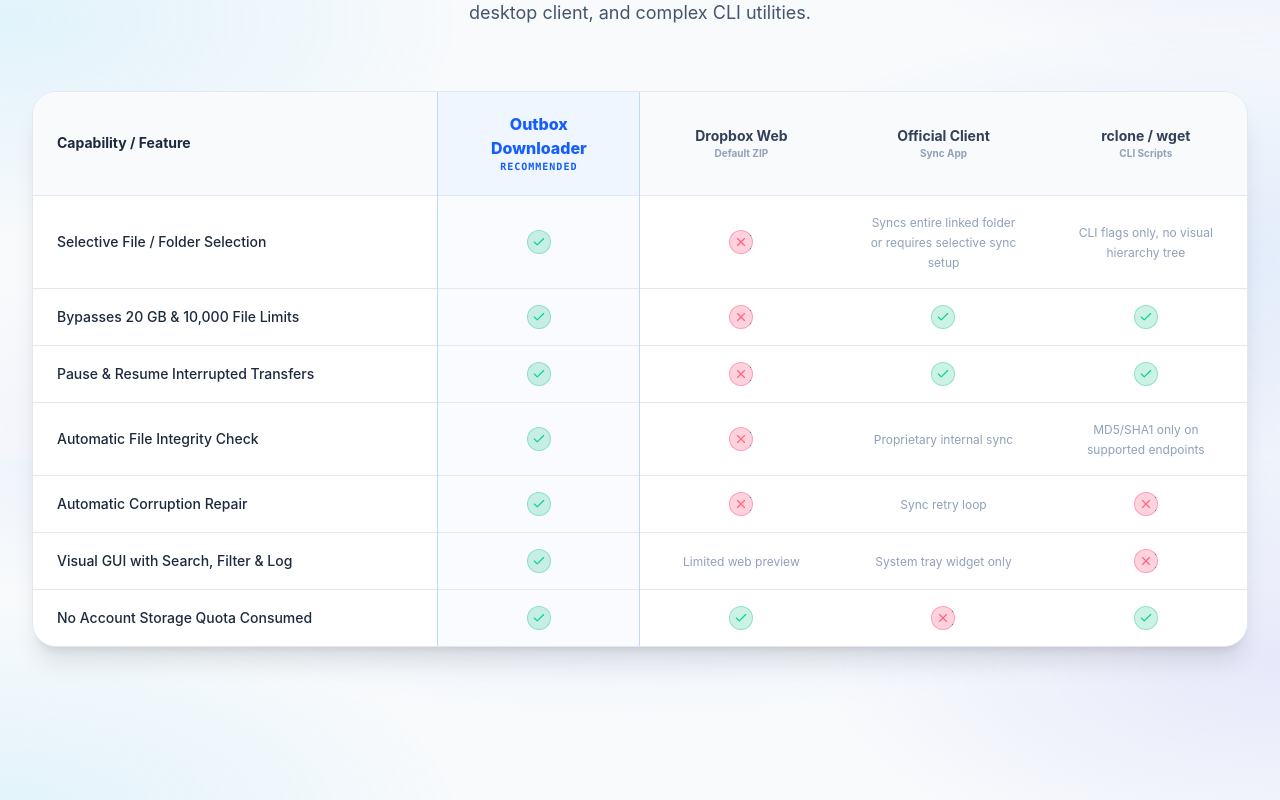
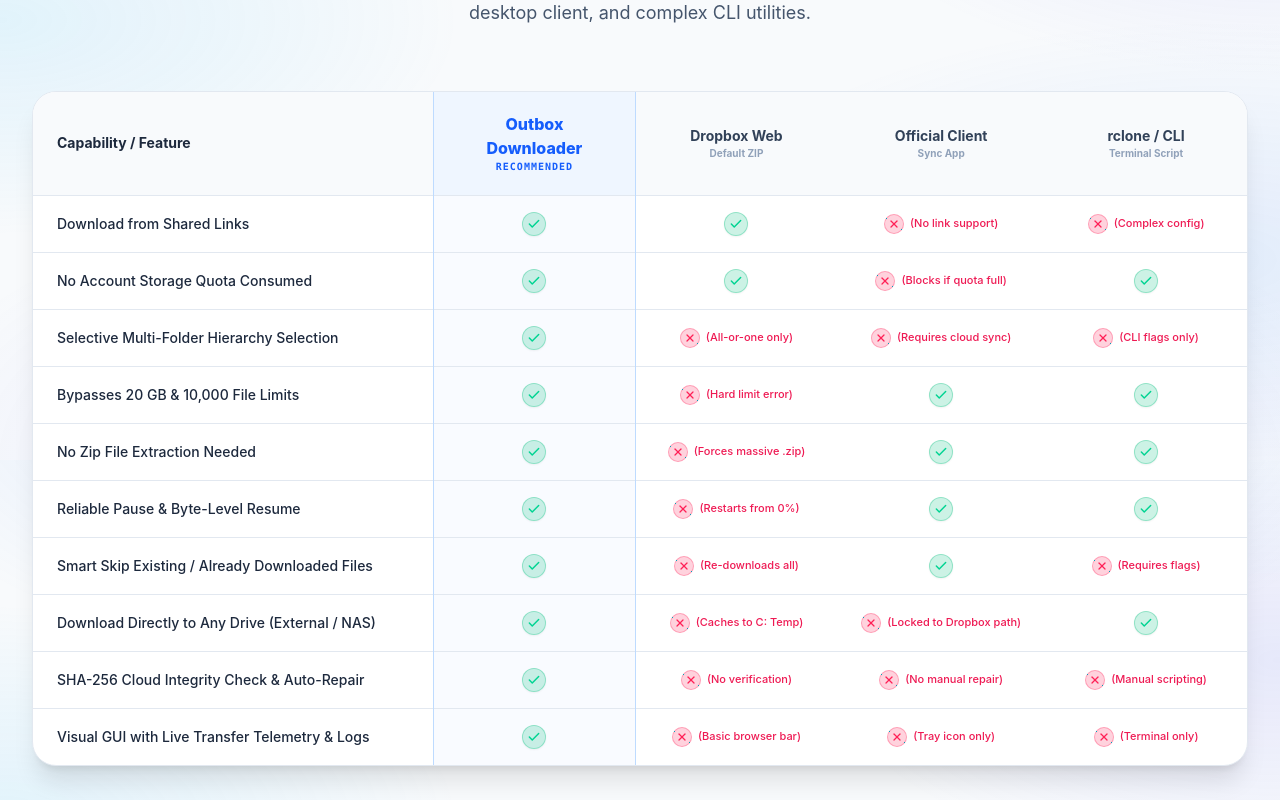
Before and after one commit to AsadBulediReal/OutBox-website, a React (Vite) app: page / in a window 1280 px wide. Shown: the part 4340-5140 px from the top of the page. Built offline with nearby package versions, Linux system fonts and the light colour scheme; no server answers.

Commit message:
feat(comparison): update comparison table to exact 10-row matrix with annotated cross badges

```diff
--- a/src/components/ComparisonTable.tsx
+++ b/src/components/ComparisonTable.tsx
@@ -7,19 +7,28 @@ export const ComparisonTable: React.FC = () => {
     if (typeof val === 'boolean') {
       return val ? (
         <div className="flex items-center justify-center">
-          <div className="w-6 h-6 rounded-full bg-emerald-500/20 text-emerald-400 flex items-center justify-center border border-emerald-500/30">
-            <Check className="w-3.5 h-3.5" />
+          <div className="w-6 h-6 rounded-full bg-emerald-500/20 text-emerald-400 flex items-center justify-center border border-emerald-500/30 shadow-xs">
+            <Check className="w-3.5 h-3.5 stroke-[2.5]" />
           </div>
         </div>
       ) : (
         <div className="flex items-center justify-center">
-          <div className="w-6 h-6 rounded-full bg-rose-500/20 text-rose-400 flex items-center justify-center border border-rose-500/30">
-            <X className="w-3.5 h-3.5" />
+          <div className="w-6 h-6 rounded-full bg-rose-500/20 text-rose-400 flex items-center justify-center border border-rose-500/30 shadow-xs">
+            <X className="w-3.5 h-3.5 stroke-[2.5]" />
           </div>
         </div>
       );
     }
-    return <span className="text-xs text-slate-400 leading-tight">{val}</span>;
+    return (
+      <div className="flex items-center justify-center gap-1.5 text-xs">
+        <div className="w-5 h-5 shrink-0 rounded-full bg-rose-500/20 text-rose-500 dark:text-rose-400 flex items-center justify-center border border-rose-500/30">
+          <X className="w-3 h-3 stroke-[2.5]" />
+        </div>
+        <span className="text-[11px] font-medium leading-tight text-rose-600/90 dark:text-rose-400/90 whitespace-nowrap">
+          {val}
+        </span>
+      </div>
+    );
   };
 
   return (
@@ -66,8 +75,8 @@ export const ComparisonTable: React.FC = () => {
                   </th>
                   <th className="py-5 px-6 text-sm font-bold text-slate-700 dark:text-slate-300 text-center w-1/6">
                     <div className="flex flex-col items-center">
-                      <span>rclone / wget</span>
-                      <span className="text-[10px] text-slate-400 dark:text-slate-500">CLI Scripts</span>
+                      <span>rclone / CLI</span>
+                      <span className="text-[10px] text-slate-400 dark:text-slate-500">Terminal Script</span>
                     </div>
                   </th>
                 </tr>
--- a/src/data/mockData.ts
+++ b/src/data/mockData.ts
@@ -415,53 +415,74 @@ export const FEATURES: FeatureItem[] = [
 
 export const COMPARISONS = [
   {
-    feature: 'Selective File / Folder Selection',
+    feature: 'Download from Shared Links',
     outbox: true,
-    dropboxWeb: false,
-    officialClient: 'Syncs entire linked folder or requires selective sync setup',
-    rclone: 'CLI flags only, no visual hierarchy tree',
-  },
-  {
-    feature: 'Bypasses 20 GB & 10,000 File Limits',
-    outbox: true,
-    dropboxWeb: false,
-    officialClient: true,
-    rclone: true,
-  },
-  {
-    feature: 'Pause & Resume Interrupted Transfers',
-    outbox: true,
-    dropboxWeb: false,
-    officialClient: true,
-    rclone: true,
-  },
-  {
-    feature: 'Automatic File Integrity Check',
-    outbox: true,
-    dropboxWeb: false,
-    officialClient: 'Proprietary internal sync',
-    rclone: 'MD5/SHA1 only on supported endpoints',
-  },
-  {
-    feature: 'Automatic Corruption Repair',
-    outbox: true,
-    dropboxWeb: false,
-    officialClient: 'Sync retry loop',
-    rclone: false,
-  },
-  {
-    feature: 'Visual GUI with Search, Filter & Log',
-    outbox: true,
-    dropboxWeb: 'Limited web preview',
-    officialClient: 'System tray widget only',
-    rclone: false,
+    dropboxWeb: true,
+    officialClient: '(No link support)',
+    rclone: '(Complex config)',
   },
   {
     feature: 'No Account Storage Quota Consumed',
     outbox: true,
     dropboxWeb: true,
-    officialClient: false,
+    officialClient: '(Blocks if quota full)',
     rclone: true,
+  },
+  {
+    feature: 'Selective Multi-Folder Hierarchy Selection',
+    outbox: true,
+    dropboxWeb: '(All-or-one only)',
+    officialClient: '(Requires cloud sync)',
+    rclone: '(CLI flags only)',
+  },
+  {
+    feature: 'Bypasses 20 GB & 10,000 File Limits',
+    outbox: true,
+    dropboxWeb: '(Hard limit error)',
+    officialClient: true,
+    rclone: true,
+  },
+  {
+    feature: 'No Zip File Extraction Needed',
+    outbox: true,
+    dropboxWeb: '(Forces massive .zip)',
+    officialClient: true,
+    rclone: true,
+  },
+  {
+    feature: 'Reliable Pause & Byte-Level Resume',
+    outbox: true,
+    dropboxWeb: '(Restarts from 0%)',
+    officialClient: true,
+    rclone: true,
+  },
+  {
+    feature: 'Smart Skip Existing / Already Downloaded Files',
+    outbox: true,
+    dropboxWeb: '(Re-downloads all)',
+    officialClient: true,
+    rclone: '(Requires flags)',
+  },
+  {
+    feature: 'Download Directly to Any Drive (External / NAS)',
+    outbox: true,
+    dropboxWeb: '(Caches to C: Temp)',
+    officialClient: '(Locked to Dropbox path)',
+    rclone: true,
+  },
+  {
+    feature: 'SHA-256 Cloud Integrity Check & Auto-Repair',
+    outbox: true,
+    dropboxWeb: '(No verification)',
+    officialClient: '(No manual repair)',
+    rclone: '(Manual scripting)',
+  },
+  {
+    feature: 'Visual GUI with Live Transfer Telemetry & Logs',
+    outbox: true,
+    dropboxWeb: '(Basic browser bar)',
+    officialClient: '(Tray icon only)',
+    rclone: '(Terminal only)',
   },
 ];
 
```
Also changed, not shown: src/components/FeatureGrid.tsx (indentation only).
